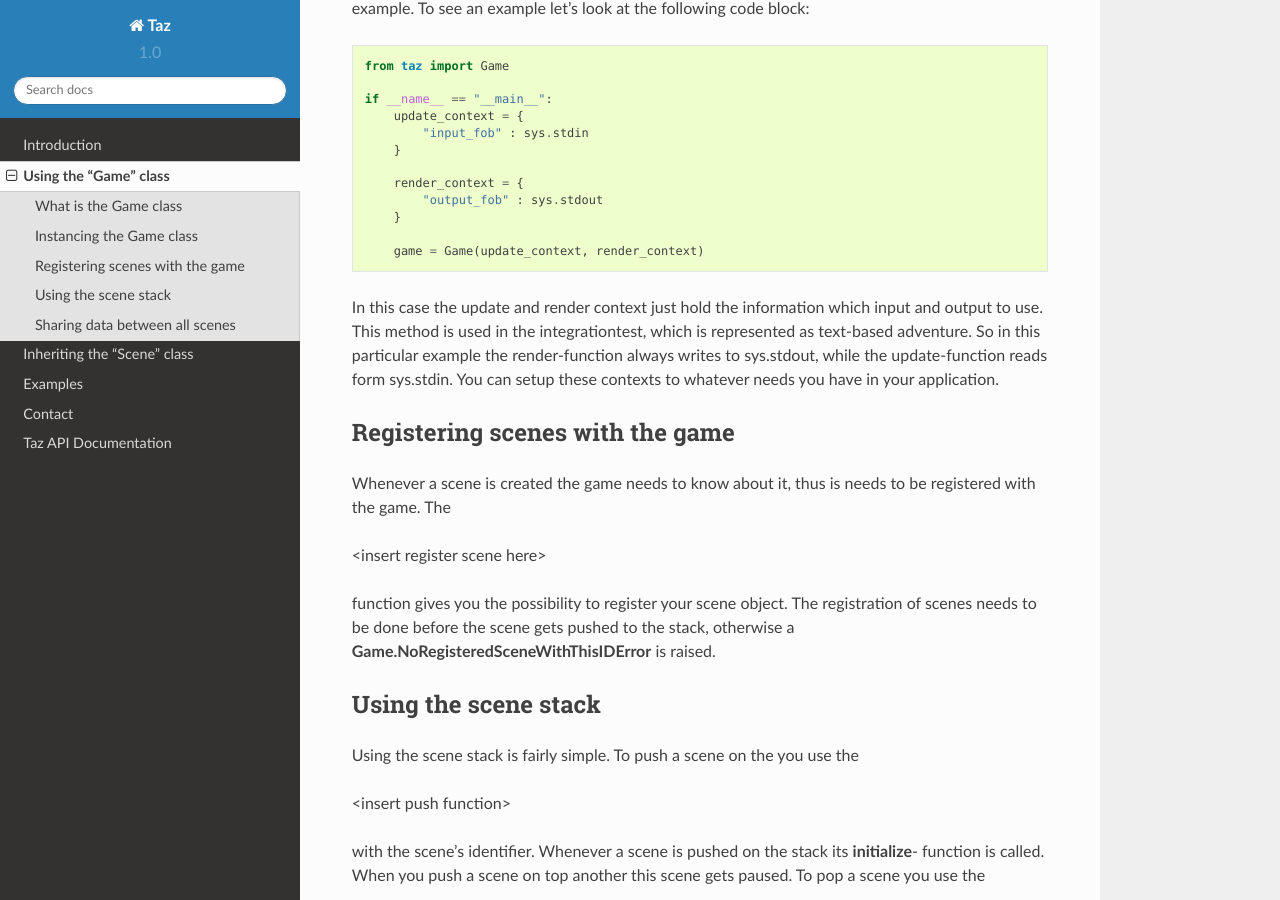
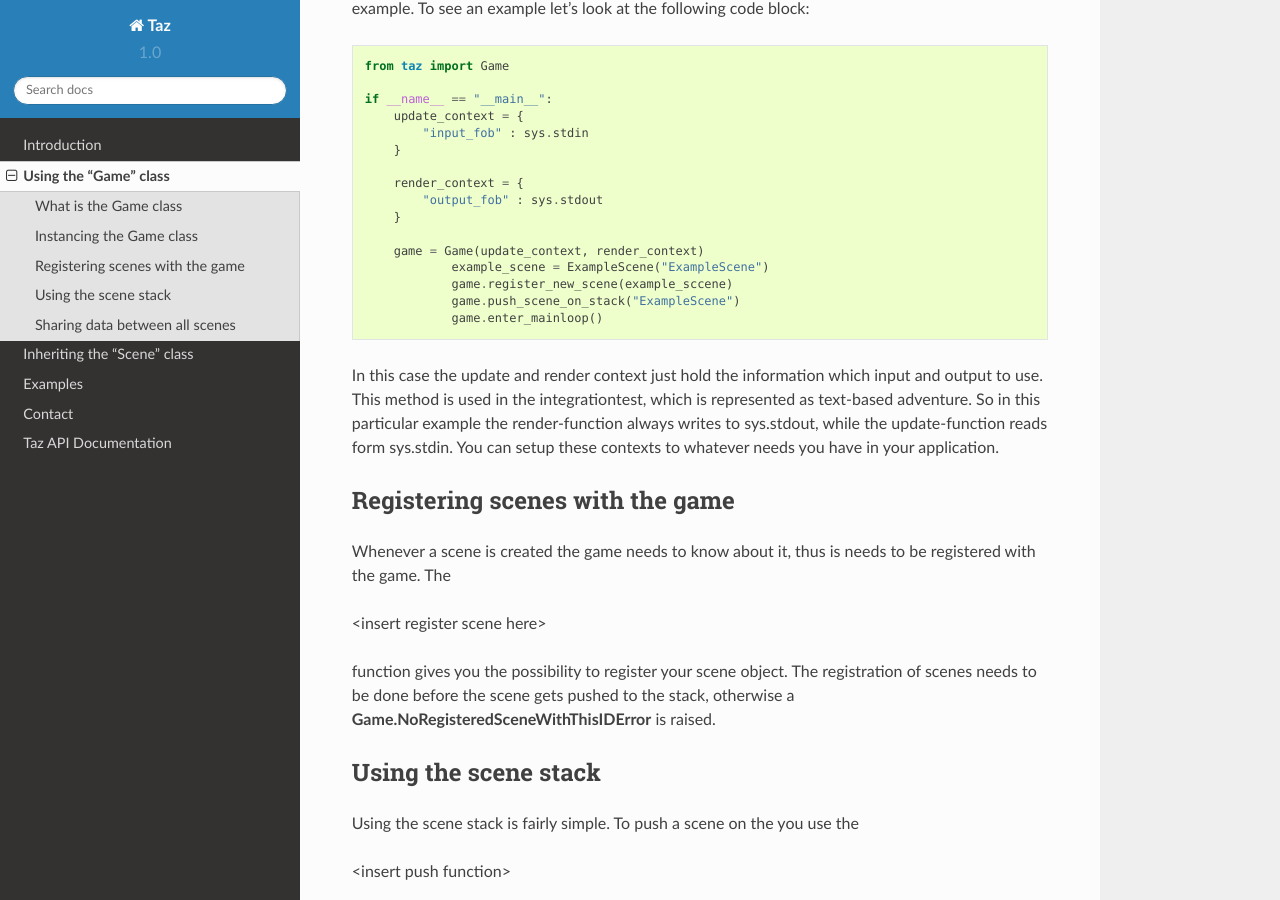
Before and after one commit to macskay/Taz, a Sphinx documentation site: the page built from doc/source/using_game.rst, in a window 1280 px wide and 900 px high, scrolled down 539 px. Built offline with Sphinx 7.4.7 and the Read the Docs theme 2.0.0, drawn with Linux system fonts in a browser that asks for light colours.

Commit message:
edited using game

```diff
--- a/doc/source/using_game.rst
+++ b/doc/source/using_game.rst
@@ -36,6 +36,10 @@ for example. To see an example let's look at the following code block:
         }
 
         game = Game(update_context, render_context)
+		example_scene = ExampleScene("ExampleScene")
+		game.register_new_scene(example_sccene)
+		game.push_scene_on_stack("ExampleScene")
+		game.enter_mainloop()
 ..
 
 In this case the update and render context just hold the information which input and output to use. This method
```
